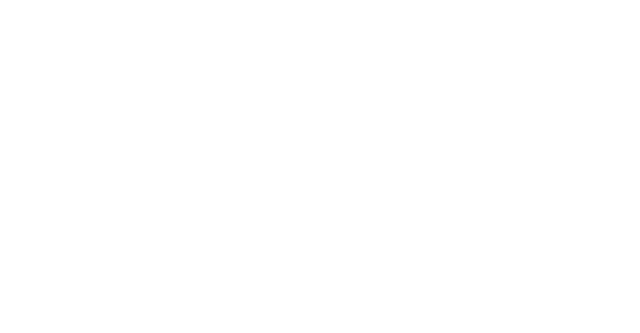
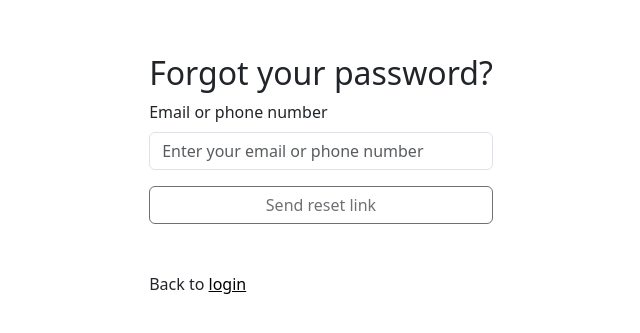
Before and after one commit to stellijanos/track-fit, an Angular app in the folder frontend/: page /forgot-password in a window 1280 px wide. Before the commit this address led to /. Shown: the part 217-550 px from the top of the page, without its empty margins (319-959 px from the left). Built offline with nearby package versions, Linux system fonts and the light colour scheme.

Commit message:
feat: forgot password page

```diff
--- a/frontend/src/app/app.routes.ts
+++ b/frontend/src/app/app.routes.ts
@@ -1,8 +1,10 @@
 import { Routes } from '@angular/router';
 import { LoginComponent } from './pages/auth/login/login.component';
 import { RegisterComponent } from './pages/auth/register/register.component';
+import { ForgotPasswordComponent } from './pages/auth/forgot-password/forgot-password.component';
 
 export const routes: Routes = [
     { path: 'login', component: LoginComponent },
-    { path: 'register', component: RegisterComponent }
+    { path: 'register', component: RegisterComponent },
+    { path: 'forgot-password', component: ForgotPasswordComponent },
 ];
--- /dev/null
+++ b/frontend/src/app/pages/auth/forgot-password/forgot-password.component.html
@@ -0,0 +1,16 @@
+<div class="forgot_password">
+
+    <form [formGroup]="form" (ngSubmit)="onSubmit()" class="forgot_password__form fade-in-down">
+        <h2 class="text-center">Forgot your password?</h2>
+        <div class="mb-3">
+            <label for="credential" class="form-label">Email or phone number</label>
+            <input id="credential" class="form-control" type="text" formControlName="credential"
+                placeholder="Enter your email or phone number" />
+            <div *ngIf="form.get('credential')?.invalid && form.get('credential')?.touched">
+                <small class="error">Credential is required.</small>
+            </div>
+        </div>
+        <button class="btn w-100 mb-5" type="submit" [disabled]="form.invalid">Send reset link</button>
+        <p class="form__navigate">Back to <a [routerLink]="'/login'">login</a></p>
+    </form>
+</div>
--- /dev/null
+++ b/frontend/src/app/pages/auth/forgot-password/forgot-password.component.ts
@@ -0,0 +1,36 @@
+import { Component } from '@angular/core';
+import { FormBuilder, FormGroup, FormsModule, ReactiveFormsModule, Validators } from '@angular/forms';
+import { AuthState } from '../../../core/states/auth.state';
+import { ForgotPassword } from '../../../core/models/auth.model';
+import { CommonModule } from '@angular/common';
+import { RouterModule } from '@angular/router';
+
+@Component({
+    selector: 'app-forgot-password',
+    imports: [CommonModule, FormsModule, ReactiveFormsModule, RouterModule],
+    templateUrl: './forgot-password.component.html',
+    styleUrls: ['./forgot-password.component.css', '../styles.css']
+})
+export class ForgotPasswordComponent {
+    form !: FormGroup;
+
+    constructor(private fb: FormBuilder, private authState: AuthState) {
+    }
+
+
+    ngOnInit(): void {
+        this.initForm();
+    }
+
+    initForm() {
+        this.form = this.fb.group({
+            credential: ['', Validators.required]
+        });
+    }
+
+    onSubmit() {
+        if (!this.form.valid) return;
+        this.authState.forgotPassword(this.form.value as ForgotPassword);
+    }
+
+}
--- a/frontend/src/app/pages/auth/login/login.component.html
+++ b/frontend/src/app/pages/auth/login/login.component.html
@@ -22,5 +22,6 @@
 
         <button class="btn w-100 mb-5" type="submit" [disabled]="form.invalid">Login</button>
         <p class="form__navigate">Not account yet? <a [routerLink]="'/register'">Register</a></p>
+        <p class="form__navigate">Forgot your password? <a [routerLink]="'/forgot-password'">Send reset link</a></p>
     </form>
 </div>
--- a/frontend/src/app/pages/auth/styles.css
+++ b/frontend/src/app/pages/auth/styles.css
@@ -1,5 +1,6 @@
 .login,
-.register {
+.register,
+.forgot_password {
     width: 100%;
     height: 100vh;
     display: flex;
@@ -9,7 +10,8 @@
 
 
 .login__form,
-.register__form {
+.register__form,
+.forgot_password_form {
     max-width: 500px;
     min-width: 300px;
     margin: auto;
```
Also changed, not shown: frontend/src/app/pages/auth/forgot-password/forgot-password.component.css (added), 1 other file (tests, documents, lock files or other folders).
